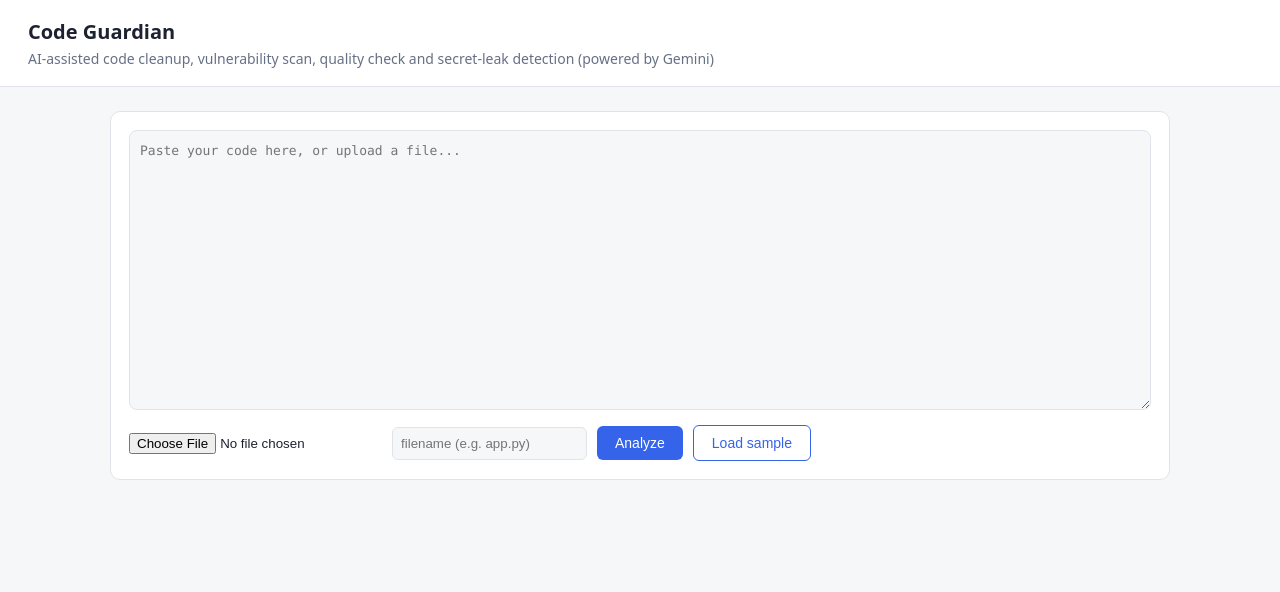
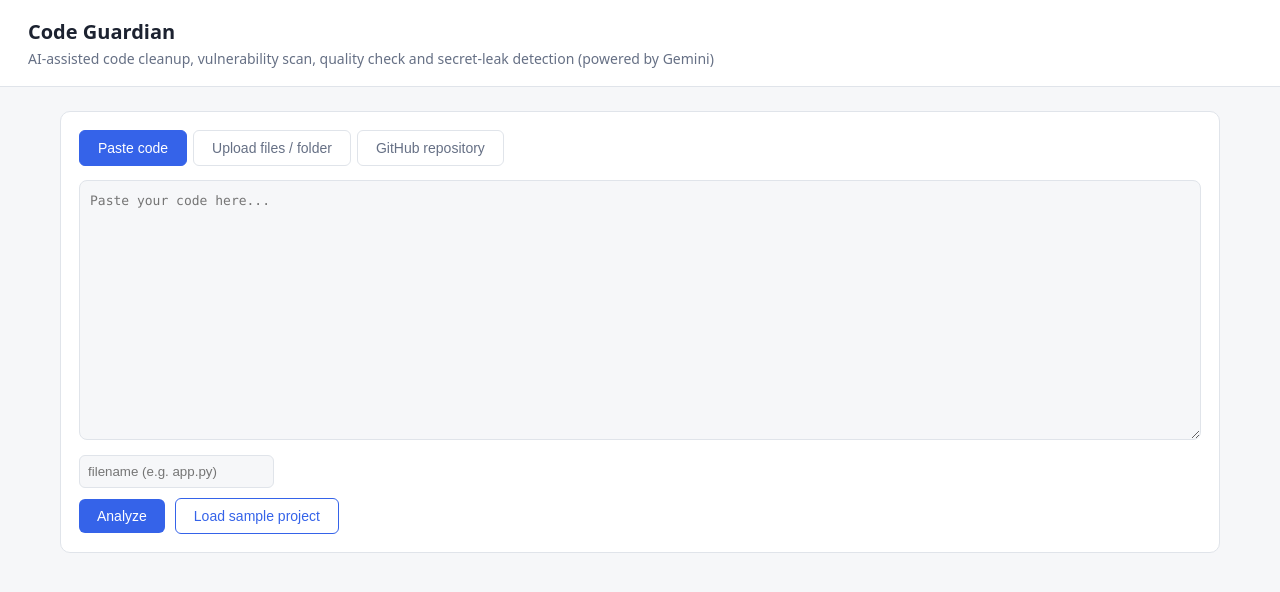
Before and after one commit to sabhyashanti/ai-debt-inspector, a Flask app: page / in a window 1280 px wide. Shown: the top 592 px of the page. Run offline with Flask 3, Linux system fonts and the light colour scheme.

Commit message:
Add files via upload

```diff
--- a/app.py
+++ b/app.py
@@ -1,4 +1,6 @@
 import os
+from collections import Counter
+from concurrent.futures import ThreadPoolExecutor
 
 from dotenv import load_dotenv
 from flask import Flask, jsonify, render_template, request
@@ -6,11 +8,14 @@ from flask import Flask, jsonify, render_template, request
 load_dotenv()
 
 import agent  # noqa: E402  (after load_dotenv)
+import repo  # noqa: E402
 import scanner  # noqa: E402
 
 app = Flask(__name__)
-app.config["MAX_CONTENT_LENGTH"] = 200 * 1024  # 200 KB
+app.config["MAX_CONTENT_LENGTH"] = 3 * 1024 * 1024  # 3 MB request body
 SEV_ORDER = {"critical": 0, "high": 1, "medium": 2, "low": 3, "info": 4}
+MAX_FILES = int(os.getenv("MAX_FILES", 15))
+MAX_WORKERS = int(os.getenv("MAX_WORKERS", 3))
 
 
 @app.get("/")
@@ -18,34 +23,79 @@ def index():
     return render_template("index.html")
 
 
-@app.get("/static-sample")
+@app.get("/api/sample")
 def sample():
-    with open(os.path.join(app.root_path, "sample", "vulnerable_sample.py")) as f:
-        return f.read(), 200, {"Content-Type": "text/plain"}
+    folder = os.path.join(app.root_path, "sample")
+    files = []
+    for name in sorted(os.listdir(folder)):
+        with open(os.path.join(folder, name), encoding="utf-8") as f:
+            files.append({"path": f"sample/{name}", "content": f.read()})
+    return jsonify(files=files)
+
+
+def review(f, all_paths, global_used):
+    path, code = f["path"], f["content"]
+    static = scanner.run_all(code, path, global_used)
+    out = {"path": path, "lines": code.count("\n") + 1, "quality_score": None,
+           "summary": "", "cleaned_code": "", "error": None}
+    ai_findings = []
+    try:
+        ai = agent.analyze(scanner.redact(code), path, static, all_paths)  # never send raw secrets
+        out.update(summary=ai.get("summary", ""), quality_score=ai.get("quality_score"),
+                   cleaned_code=ai.get("cleaned_code", ""))
+        ai_findings = ai.get("findings", [])
+    except Exception as e:
+        out["error"] = f"Gemini call failed: {e}"
+    out["findings"] = sorted(static + ai_findings, key=lambda x: SEV_ORDER.get(x.get("severity"), 5))
+    return out
 
 
 @app.post("/api/analyze")
 def analyze():
     body = request.get_json(silent=True) or {}
-    code = body.get("code", "")
-    filename = body.get("filename", "")
-    if not code.strip():
-        return jsonify(error="No code provided."), 400
     if not os.getenv("GEMINI_API_KEY"):
         return jsonify(error="GEMINI_API_KEY is not set. See README."), 500
 
-    static = scanner.run_all(code, filename)
-    safe_code = scanner.redact(code)  # never send raw secrets to the LLM
+    # 1. Collect files from one of three sources
+    try:
+        if body.get("repo_url"):
+            candidates, total, label = repo.fetch_repo(body["repo_url"])
+        elif body.get("files"):
+            raw = [{"path": str(f.get("path", "")).replace("\\", "/").lstrip("/"),
+                    "content": str(f.get("content", ""))} for f in body["files"]]
+            candidates = [f for f in raw if repo.is_candidate(f["path"], len(f["content"].encode()))]
+            total, label = len(raw), "uploaded files"
+        elif body.get("code", "").strip():
+            name = body.get("filename") or "pasted_code.py"
+            candidates, total, label = [{"path": name, "content": body["code"]}], 1, "pasted code"
+        else:
+            return jsonify(error="Provide code, files or a GitHub repository URL."), 400
+    except ValueError as e:
+        return jsonify(error=str(e)), 400
+    except Exception as e:
+        return jsonify(error=f"Could not fetch files: {e}"), 502
 
-    try:
-        ai = agent.analyze(safe_code, filename, static)
-    except Exception as e:  # keep demo errors readable
-        return jsonify(error=f"Gemini call failed: {e}", static_findings=static), 502
+    selected = repo.prioritize(candidates, MAX_FILES)
+    if not selected:
+        return jsonify(error="No supported source files found (checked extensions, size and ignored folders)."), 400
 
-    findings = sorted(static + ai.get("findings", []),
-                      key=lambda f: SEV_ORDER.get(f.get("severity"), 5))
-    return jsonify(summary=ai.get("summary", ""), quality_score=ai.get("quality_score"),
-                   findings=findings, cleaned_code=ai.get("cleaned_code", ""))
+    # 2. Cross-file context so "unused function" checks don't flag code used elsewhere
+    all_paths = [f["path"] for f in selected]
+    global_used = set()
+    for f in selected:
+        if f["path"].endswith(".py"):
+            global_used |= scanner.collect_names(f["content"])
+
+    # 3. Review files in parallel (static scan + Gemini)
+    with ThreadPoolExecutor(max_workers=MAX_WORKERS) as pool:
+        results = list(pool.map(lambda f: review(f, all_paths, global_used), selected))
+
+    results.sort(key=lambda r: (min((SEV_ORDER.get(x["severity"], 5) for x in r["findings"]), default=9), r["path"]))
+    scores = [r["quality_score"] for r in results if isinstance(r["quality_score"], (int, float))]
+    counts = Counter(x["severity"] for r in results for x in r["findings"])
+    return jsonify(source=label, total_files=total, analyzed=len(results), skipped=total - len(results),
+                   avg_score=round(sum(scores) / len(scores)) if scores else None,
+                   severity_counts=dict(counts), files=results)
 
 
 if __name__ == "__main__":
--- a/templates/index.html
+++ b/templates/index.html
@@ -5,31 +5,41 @@
 <meta name="viewport" content="width=device-width, initial-scale=1">
 <title>Code Guardian</title>
 <style>
-  :root { --bg:#f6f7f9; --card:#fff; --text:#1c2230; --muted:#667085; --border:#e0e4ea; --accent:#3563e9; }
+  :root { --bg:#f6f7f9; --card:#fff; --text:#1c2230; --muted:#667085; --border:#e0e4ea; --accent:#3563e9; --sel:#eaf0ff; }
   @media (prefers-color-scheme: dark) {
-    :root { --bg:#12151c; --card:#1b2030; --text:#e8ebf2; --muted:#98a2b3; --border:#2c3347; --accent:#6c8cff; }
+    :root { --bg:#12151c; --card:#1b2030; --text:#e8ebf2; --muted:#98a2b3; --border:#2c3347; --accent:#6c8cff; --sel:#252d49; }
   }
   * { box-sizing:border-box; }
   body { margin:0; font-family:system-ui,sans-serif; background:var(--bg); color:var(--text); }
   header { padding:18px 28px; border-bottom:1px solid var(--border); background:var(--card); }
   header h1 { margin:0; font-size:20px; } header p { margin:4px 0 0; color:var(--muted); font-size:14px; }
-  main { max-width:1100px; margin:24px auto; padding:0 20px; display:grid; gap:20px; }
+  main { max-width:1200px; margin:24px auto; padding:0 20px; display:grid; gap:20px; }
   .card { background:var(--card); border:1px solid var(--border); border-radius:10px; padding:18px; }
-  textarea { width:100%; height:280px; font:13px/1.5 ui-monospace,Menlo,Consolas,monospace; background:var(--bg); color:var(--text); border:1px solid var(--border); border-radius:8px; padding:10px; resize:vertical; }
+  textarea { width:100%; height:260px; font:13px/1.5 ui-monospace,Menlo,Consolas,monospace; background:var(--bg); color:var(--text); border:1px solid var(--border); border-radius:8px; padding:10px; resize:vertical; }
   input[type=text] { padding:8px; border:1px solid var(--border); border-radius:6px; background:var(--bg); color:var(--text); }
   .row { display:flex; gap:10px; align-items:center; margin-top:10px; flex-wrap:wrap; }
   button { background:var(--accent); color:#fff; border:0; padding:9px 18px; border-radius:6px; font-size:14px; cursor:pointer; }
   button.secondary { background:transparent; color:var(--accent); border:1px solid var(--accent); }
   button:disabled { opacity:.5; cursor:wait; }
+  .tabs { display:flex; gap:6px; margin-bottom:14px; }
+  .tab { background:transparent; color:var(--muted); border:1px solid var(--border); }
+  .tab.active { background:var(--accent); color:#fff; border-color:var(--accent); }
   table { width:100%; border-collapse:collapse; font-size:14px; }
   th,td { text-align:left; padding:8px; border-bottom:1px solid var(--border); vertical-align:top; }
   .badge { display:inline-block; padding:2px 8px; border-radius:99px; font-size:12px; font-weight:600; color:#fff; }
   .critical{background:#b42318} .high{background:#d9531e} .medium{background:#b88200} .low{background:#2e7d5b} .info{background:#667085}
   .tag { font-size:12px; color:var(--muted); }
   pre { background:var(--bg); border:1px solid var(--border); border-radius:8px; padding:12px; overflow:auto; font-size:13px; max-height:420px; }
-  .score { font-size:32px; font-weight:700; }
+  .score { font-size:30px; font-weight:700; }
+  .stat { margin-right:22px; }
   .error { color:#b42318; }
   .hidden { display:none; }
+  .split { display:grid; grid-template-columns:300px 1fr; gap:20px; margin-top:20px; align-items:start; }
+  @media (max-width:800px) { .split { grid-template-columns:1fr; } }
+  .fitem { display:block; width:100%; text-align:left; background:transparent; color:var(--text); border:1px solid var(--border); border-radius:8px; padding:8px 10px; margin-bottom:8px; }
+  .fitem.sel { background:var(--sel); border-color:var(--accent); }
+  .fitem .path { font-size:13px; word-break:break-all; }
+  #fileList ul { margin:8px 0 0; padding-left:18px; font-size:13px; max-height:140px; overflow:auto; }
 </style>
 </head>
 <body>
@@ -39,33 +49,45 @@
 </header>
 <main>
   <section class="card">
-    <textarea id="code" placeholder="Paste your code here, or upload a file..."></textarea>
+    <div class="tabs">
+      <button class="tab active" data-mode="paste">Paste code</button>
+      <button class="tab" data-mode="files">Upload files / folder</button>
+      <button class="tab" data-mode="repo">GitHub repository</button>
+    </div>
+
+    <div id="m-paste">
+      <textarea id="code" placeholder="Paste your code here..."></textarea>
+      <div class="row"><input type="text" id="filename" placeholder="filename (e.g. app.py)"></div>
+    </div>
+
+    <div id="m-files" class="hidden">
+      <div class="row" style="margin-top:0">
+        <button class="secondary" onclick="$('fileInput').click()">Choose files</button>
+        <button class="secondary" onclick="$('folderInput').click()">Choose folder</button>
+        <button class="secondary" id="clearFiles">Clear</button>
+        <input type="file" id="fileInput" multiple hidden>
+        <input type="file" id="folderInput" webkitdirectory hidden>
+      </div>
+      <div id="fileList"></div>
+    </div>
+
+    <div id="m-repo" class="hidden">
+      <input type="text" id="repoUrl" style="width:100%" placeholder="https://github.com/owner/repo  (or .../tree/main/src)">
+      <div class="tag" style="margin-top:6px">Public repos work out of the box. Private repos need GITHUB_TOKEN in .env.</div>
+    </div>
+
     <div class="row">
-      <input type="file" id="file">
-      <input type="text" id="filename" placeholder="filename (e.g. app.py)">
       <button id="run">Analyze</button>
-      <button class="secondary" id="sample">Load sample</button>
+      <button class="secondary" id="sample">Load sample project</button>
       <span id="status" class="tag"></span>
     </div>
   </section>
 
   <section id="results" class="hidden">
-    <div class="card">
-      <div class="row" style="margin-top:0">
-        <div><div class="tag">Quality score</div><div class="score" id="score">-</div></div>
-        <div style="flex:1;min-width:240px" id="summary"></div>
-      </div>
-    </div>
-    <div class="card" style="margin-top:20px">
-      <h3 style="margin-top:0">Findings (<span id="count">0</span>)</h3>
-      <table><thead><tr><th>Severity</th><th>Type</th><th>Line</th><th>Issue</th><th>Suggestion</th></tr></thead>
-      <tbody id="findings"></tbody></table>
-    </div>
-    <div class="card" style="margin-top:20px">
-      <div class="row" style="margin-top:0;justify-content:space-between">
-        <h3 style="margin:0">Cleaned code</h3><button class="secondary" id="copy">Copy</button>
-      </div>
-      <pre id="cleaned"></pre>
+    <div class="card" id="overview"></div>
+    <div class="split">
+      <div id="fileItems"></div>
+      <div id="detail"></div>
     </div>
   </section>
 </main>
@@ -73,37 +95,105 @@
 <script>
 const $ = id => document.getElementById(id);
 const esc = s => String(s ?? "").replace(/[&<>"]/g, c => ({"&":"&amp;","<":"&lt;",">":"&gt;",'"':"&quot;"}[c]));
+const SKIP = new Set(["node_modules",".git",".venv","venv","__pycache__","dist","build","vendor","target",".next"]);
+const OK = /(\.(py|js|jsx|ts|tsx|java|go|rb|php|cs|c|cpp|h|rs|sh|sql|ya?ml|json|html|css|env)|(^|\/)(\.env.*|Dockerfile))$/i;
+const SEVS = ["critical","high","medium","low","info"];
+let mode = "paste", files = [], report = null;
 
-$("file").onchange = async e => {
-  const f = e.target.files[0]; if (!f) return;
-  $("code").value = await f.text(); $("filename").value = f.name;
+function setMode(m) {
+  mode = m;
+  document.querySelectorAll(".tab").forEach(b => b.classList.toggle("active", b.dataset.mode === m));
+  ["paste","files","repo"].forEach(x => $("m-" + x).classList.toggle("hidden", x !== m));
+}
+document.querySelectorAll(".tab").forEach(b => b.onclick = () => setMode(b.dataset.mode));
+
+async function addFiles(list) {
+  for (const f of list) {
+    const path = f.webkitRelativePath || f.name;
+    if (path.split("/").slice(0, -1).some(p => SKIP.has(p))) continue;
+    if (!OK.test(path) || f.size > 100 * 1024) continue;
+    files = files.filter(x => x.path !== path);
+    files.push({ path, content: await f.text() });
+  }
+  renderFiles();
+}
+function renderFiles() {
+  $("fileList").innerHTML = files.length
+    ? `<div class="tag" style="margin-top:10px">${files.length} file(s) selected (unsupported, large or ignored files are skipped)</div><ul>${files.map(f => `<li>${esc(f.path)}</li>`).join("")}</ul>`
+    : "";
+}
+$("fileInput").onchange = e => addFiles(e.target.files);
+$("folderInput").onchange = e => addFiles(e.target.files);
+$("clearFiles").onclick = () => { files = []; renderFiles(); };
+
+$("sample").onclick = async () => {
+  const d = await (await fetch("/api/sample")).json();
+  files = d.files; renderFiles(); setMode("files");
 };
 
-$("sample").onclick = async () => {
-  const r = await fetch("/static-sample"); $("code").value = await r.text(); $("filename").value = "vulnerable_sample.py";
-};
+function chips(counts) {
+  return SEVS.filter(s => counts[s]).map(s => `<span class="badge ${s}" style="margin-right:6px">${counts[s]} ${s}</span>`).join("") || '<span class="tag">No findings</span>';
+}
 
-$("copy").onclick = () => navigator.clipboard.writeText($("cleaned").textContent);
+function renderReport() {
+  const r = report;
+  $("results").classList.remove("hidden");
+  $("overview").innerHTML = `<div class="row" style="margin-top:0">
+      <div class="stat"><div class="tag">Source</div><div><b>${esc(r.source)}</b></div></div>
+      <div class="stat"><div class="tag">Files analyzed</div><div class="score">${r.analyzed}</div></div>
+      <div class="stat"><div class="tag">Avg quality score</div><div class="score">${r.avg_score ?? "-"}</div></div>
+      <div>${chips(r.severity_counts)}</div></div>
+      ${r.skipped > 0 ? `<div class="tag" style="margin-top:10px">${r.skipped} file(s) not analyzed (unsupported type, too large, ignored folder, or over the file limit).</div>` : ""}`;
+  $("fileItems").innerHTML = r.files.map((f, i) => {
+    const worst = f.findings[0]?.severity;
+    return `<button class="fitem" data-i="${i}"><div class="path">${esc(f.path)}</div>
+      <div class="tag">${f.findings.length} finding(s) · score ${f.quality_score ?? "-"} ${worst ? `<span class="badge ${worst}">${worst}</span>` : ""}</div></button>`;
+  }).join("");
+  document.querySelectorAll(".fitem").forEach(b => b.onclick = () => show(+b.dataset.i));
+  show(0);
+}
+
+function show(i) {
+  document.querySelectorAll(".fitem").forEach(b => b.classList.toggle("sel", +b.dataset.i === i));
+  const f = report.files[i];
+  $("detail").innerHTML = `
+    <div class="card">
+      <div class="row" style="margin-top:0">
+        <div><div class="tag">Quality score</div><div class="score">${f.quality_score ?? "-"}</div></div>
+        <div style="flex:1;min-width:240px"><b>${esc(f.path)}</b> <span class="tag">(${f.lines} lines)</span><div>${esc(f.summary)}</div>
+        ${f.error ? `<div class="error">${esc(f.error)}</div>` : ""}</div>
+      </div>
+    </div>
+    <div class="card" style="margin-top:20px">
+      <h3 style="margin-top:0">Findings (${f.findings.length})</h3>
+      <table><thead><tr><th>Severity</th><th>Type</th><th>Line</th><th>Issue</th><th>Suggestion</th></tr></thead><tbody>
+      ${f.findings.map(x => `<tr>
+        <td><span class="badge ${esc(x.severity)}">${esc(x.severity)}</span></td>
+        <td>${esc(x.category)}<div class="tag">${x.source === "static" ? "rule scan" : "Gemini"}</div></td>
+        <td>${esc(x.line ?? "-")}</td>
+        <td><b>${esc(x.title)}</b><div class="tag">${esc(x.detail)}</div></td>
+        <td>${esc(x.suggestion)}</td></tr>`).join("")}
+      </tbody></table>
+    </div>
+    <div class="card" style="margin-top:20px">
+      <div class="row" style="margin-top:0;justify-content:space-between">
+        <h3 style="margin:0">Cleaned code</h3><button class="secondary" id="copy">Copy</button>
+      </div>
+      <pre id="cleaned"></pre>
+    </div>`;
+  $("cleaned").textContent = f.cleaned_code || "(no cleaned code returned)";
+  $("copy").onclick = () => navigator.clipboard.writeText(f.cleaned_code || "");
+}
 
 $("run").onclick = async () => {
-  $("run").disabled = true; $("status").textContent = "Scanning and asking Gemini..."; $("status").className = "tag";
+  const payload = mode === "paste" ? { code: $("code").value, filename: $("filename").value }
+                : mode === "files" ? { files } : { repo_url: $("repoUrl").value };
+  $("run").disabled = true; $("status").textContent = "Scanning and asking Gemini (multiple files can take a minute)..."; $("status").className = "tag";
   try {
-    const r = await fetch("/api/analyze", { method:"POST", headers:{"Content-Type":"application/json"},
-      body: JSON.stringify({ code:$("code").value, filename:$("filename").value }) });
+    const r = await fetch("/api/analyze", { method:"POST", headers:{"Content-Type":"application/json"}, body: JSON.stringify(payload) });
     const d = await r.json();
     if (!r.ok) throw new Error(d.error || "Request failed");
-    $("results").classList.remove("hidden");
-    $("score").textContent = d.quality_score ?? "-";
-    $("summary").textContent = d.summary;
-    $("count").textContent = d.findings.length;
-    $("findings").innerHTML = d.findings.map(f => `<tr>
-      <td><span class="badge ${esc(f.severity)}">${esc(f.severity)}</span></td>
-      <td>${esc(f.category)}<div class="tag">${f.source === "static" ? "rule scan" : "Gemini"}</div></td>
-      <td>${esc(f.line ?? "-")}</td>
-      <td><b>${esc(f.title)}</b><div class="tag">${esc(f.detail)}</div></td>
-      <td>${esc(f.suggestion)}</td></tr>`).join("");
-    $("cleaned").textContent = d.cleaned_code;
-    $("status").textContent = "Done.";
+    report = d; renderReport(); $("status").textContent = "Done.";
   } catch (e) { $("status").textContent = e.message; $("status").className = "tag error"; }
   $("run").disabled = false;
 };
```
Also changed, not shown: agent.py (+26 -15 lines), repo.py (added, +88 -0 lines), requirements.txt (+4 -36 lines), sample/helpers.py (added, +8 -0 lines), sample/vulnerable_sample.py (added, +48 -0 lines), scanner.py (+25 -6 lines), README.md (added), 1 other file.
